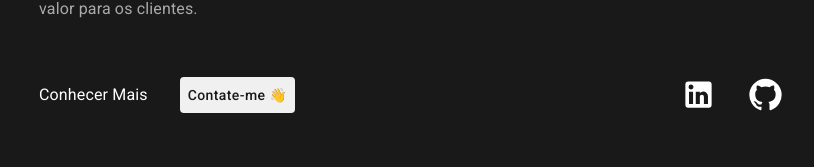
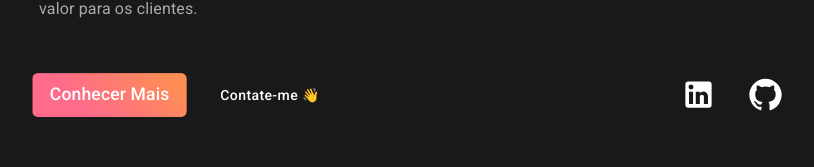
Before and after one commit to pedro-demeu/portfolio, a React (Vite) app: page / in a window 1280 px wide. Shown: the part 518-685 px from the top of the page, without its empty margins (225-1039 px from the left). Built offline with nearby package versions, Linux system fonts and the light colour scheme; a web font is replaced by a local one.

Commit message:
[Feat] - add animation and improve cta

```diff
--- a/src/components/sessions/HomeSession/HomeSession.tsx
+++ b/src/components/sessions/HomeSession/HomeSession.tsx
@@ -219,23 +219,39 @@ export default function HomeSession() {
               gap: "2rem",
             }}
           >
-            <Link
-              href="#work-timeline"
-              color="inherit"
+            <Box
               sx={{
-                textTransform: "none",
-                textDecoration: "none",
-                cursor: "pointer",
+              background: "linear-gradient(45deg, #FE6B8B 30%, #FF8E53 90%)",
+              borderRadius: "5px",
+              padding: "0.5rem 1rem",
+              cursor: "pointer",
+              transition: "transform 0.3s ease-in-out",
+              animation: "pulse 1.5s infinite",
+              "&:hover": {
+                transform: "scale(1.05)",
+              },
+              "@keyframes pulse": {
+                "0%": { transform: "scale(1)" },
+                "50%": { transform: "scale(1.1)" },
+                "100%": { transform: "scale(1)" },
+              },
               }}
+              onClick={() => window.location.href = "#work-timeline"}
             >
+              <Typography
+              sx={{
+                color: "#FFF",
+                fontWeight: 500,
+              }}
+              >
               Conhecer Mais
-            </Link>
+              </Typography>
+            </Box>
+
             <Button
               sx={{
-                backgroundColor: "#f0f0f0",
-                color: "#191919",
+                color: "#FFF",
                 "&:hover": {
-                  backgroundColor: "#e0e0e0",
                 },
                 textTransform: "none",
               }}
--- a/src/components/sessions/WorkTimeLineSession/WorkTimeLineSession.tsx
+++ b/src/components/sessions/WorkTimeLineSession/WorkTimeLineSession.tsx
@@ -98,7 +98,7 @@ export default function WorkTimeLineSession() {
           Nessa sessão, compartilho minhas{" "}
           <strong>experiências profissionais</strong> e trajetória no{" "}
           <strong>mercado de trabalho</strong>, destacando minhas{" "}
-          <strong>contribuições</strong> e<strong>aprendizados</strong> ao longo
+          <strong>contribuições</strong> e <strong>aprendizados</strong> ao longo
           dos anos.
         </Typography>
         <Timeline position="alternate">
```
